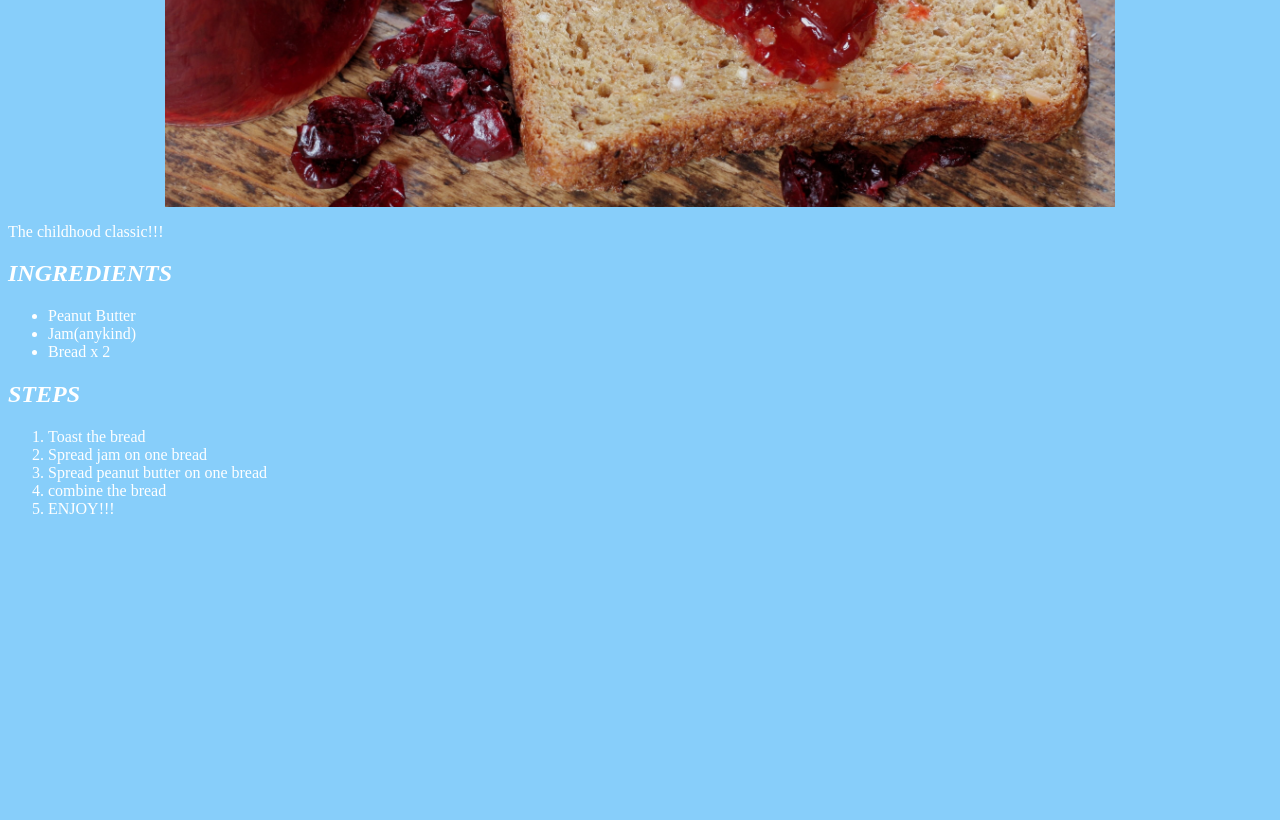
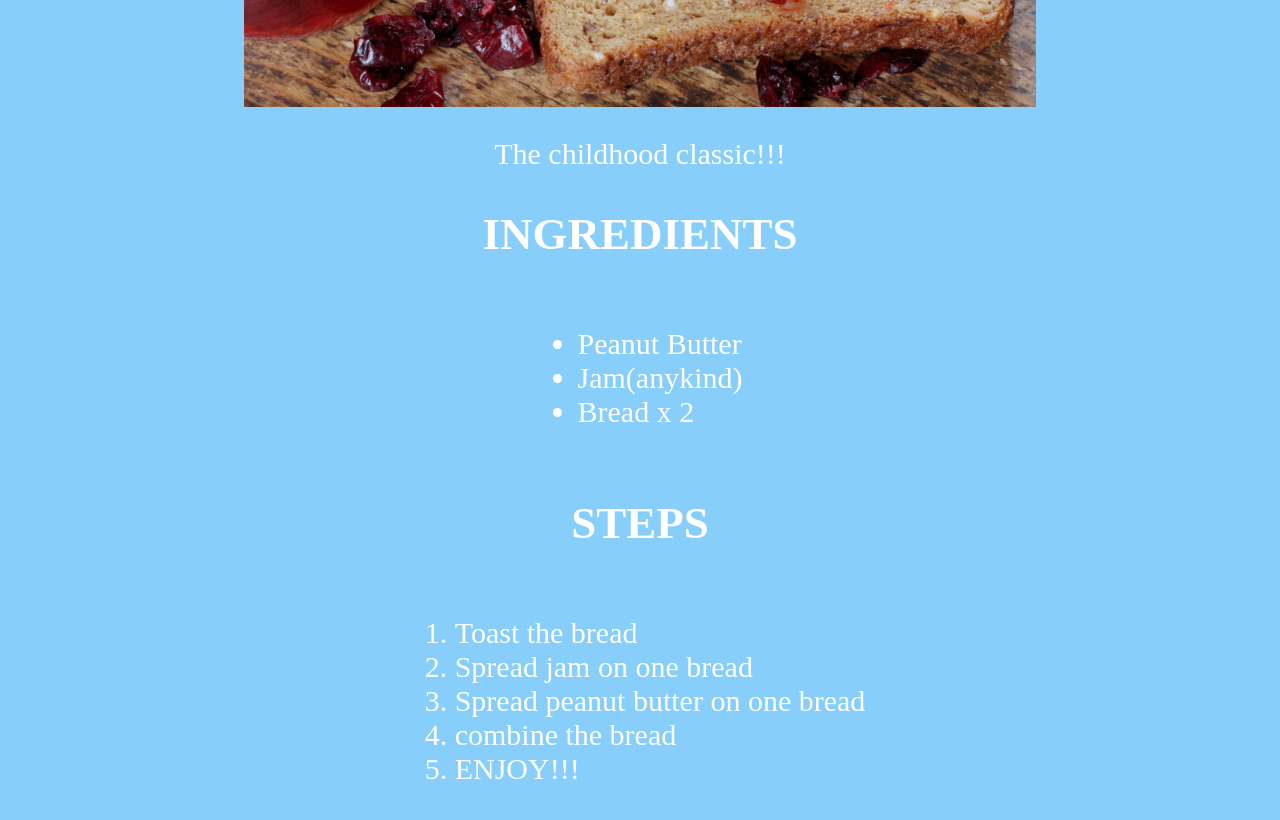
Before and after one commit to mkhan1107/RecipeBook, a plain HTML site: page pbj.html in a window 1280 px wide. Shown: the part 580-1400 px from the top of the page. Before the commit the page ends 1114 px from the top, so only its background shows below. Drawn offline with Linux system fonts and the light colour scheme.

Commit message:
made design changes

```diff
--- a/css/style.css
+++ b/css/style.css
@@ -18,3 +18,26 @@ h1.text {
     text-align: center;
     font-size: 75px;
 }
+
+#recipes {
+    font-size: 50px;
+    height: 50px;
+
+
+}
+
+div {
+    font-size: 30px;
+
+    text-align: center;
+}
+
+ul {
+    display: inline-block;
+    text-align: left;
+  }
+
+ol {
+    display: inline-block;
+    text-align: left;
+  }
--- a/pbj.html
+++ b/pbj.html
@@ -8,16 +8,17 @@
 </head>
 <body>
     <h1 class = "text"><strong>PEANUT BUTTER AND JAM</strong></h1>
-    <img src = "./images/jam.jpg" alt = "bread with a heart made in red jam with a jar of jam to the side" height="600"/>
+    <img src = "./images/jam.jpg" alt = "bread with a heart made in red jam with a jar of jam to the side" height="500"/>
+    <div>
     <p> The childhood classic!!!</p>
-    <h2><em>INGREDIENTS</em></h2>
+    <h2>INGREDIENTS</h2>
     <ul>
         <li>Peanut Butter</li>
         <li>Jam(anykind)</li>
         <li>Bread x 2</li>
 
     </ul>
-    <h2><em>STEPS</em></h2>
+    <h2>STEPS</h2>
     <ol>
         <li>Toast the bread</li>
         <li>Spread jam on one bread</li>
@@ -25,6 +26,7 @@
         <li>combine the bread</li>
         <li>ENJOY!!!</li>
     </ol>
+    </div>
 
 
 </body>
```
Also changed, not shown: chai.html (+5 -3 lines), index.html (+7 -3 lines), scrambledEggs.html (+5 -3 lines).
